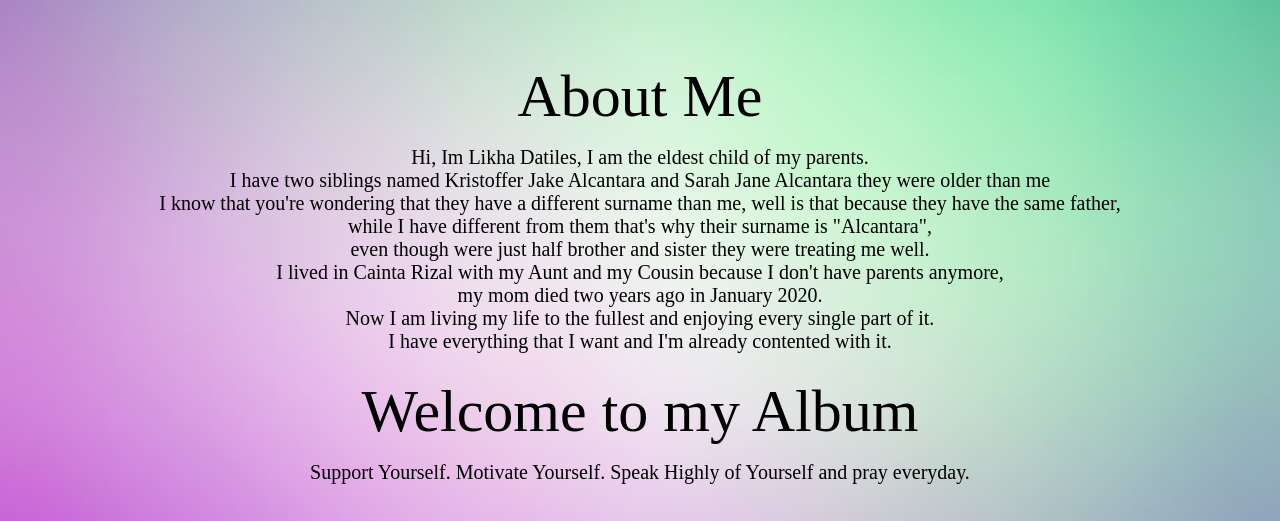
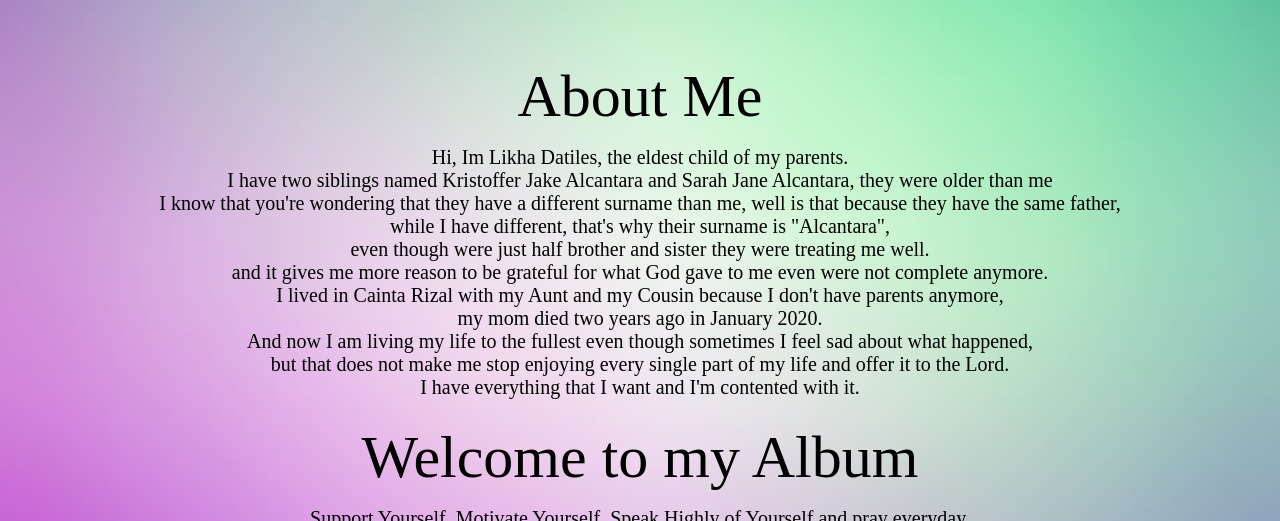
Before and after one commit to Ncrbn19/olws1, a plain HTML site: page index.html in a window 1280 px wide. Shown: the part 202-723 px from the top of the page. Drawn offline with Linux system fonts and the light colour scheme.

Commit message:
Update index.html

```diff
--- a/index.html
+++ b/index.html
@@ -19,15 +19,19 @@
             </div>
             <div>
                 <h1>About Me</h1>
-                <p>Hi, Im Likha Datiles, I am the eldest child of my parents.<br>
-                   I have two siblings named Kristoffer Jake Alcantara and Sarah Jane Alcantara they were older than me<br>
+                <p>Hi, Im Likha Datiles, the eldest child of my parents.<br>
+                   I have two siblings named Kristoffer Jake Alcantara and Sarah Jane Alcantara, they were older than me<br>
                    I know that you're wondering that they have a different surname than me, well is that because they have the same father,<br>
-                   while I have different from them that's why their surname is "Alcantara",<br>
+                   while I have different, that's why their surname is "Alcantara",<br>
                    even though were just half brother and sister they were treating me well.<br>
+                   and it gives me more reason to be grateful for what God gave to me even were not complete anymore.<br>
+
+
                    I lived in Cainta Rizal with my Aunt and my Cousin because I don't have parents anymore,<br>
                    my mom died two years ago in January 2020.<br>
-                   Now I am living my life to the fullest and enjoying every single part of it.<br>
-                   I have everything that I want and I'm already contented with it.</p>
+                   And now I am living my life to the fullest even though sometimes I feel sad about what happened,<br>
+                   but that does not make me stop enjoying every single part of my life and offer it to the Lord.<br>
+                   I have everything that I want and I'm contented with it.</p>
             </div>
             <div>
                 <h1>Welcome to my Album</h1>
```
